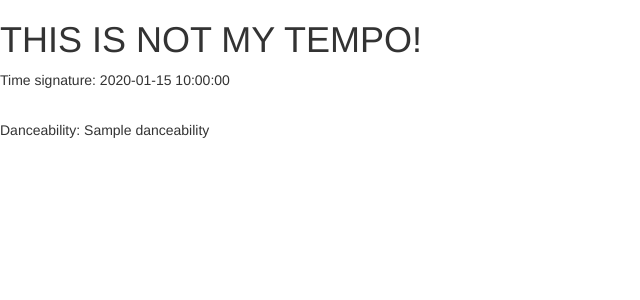
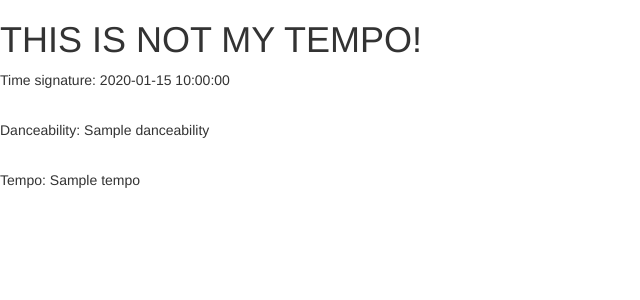
Before and after one commit to vzalberto/notmytempo, a Flask app: template templates/track.html in a window 1280 px wide. Shown: the top 300 px of the page, without its empty margins (0-640 px from the left). Run offline with Flask 2, Linux system fonts and the light colour scheme; the template is opened without the code that fills it: most values are stand-ins (such as "Sample title", 1, 10 or a date in 2020); some libraries are stand-ins or nearby versions.

Commit message:
added tempo

```diff
--- a/templates/layout.html
+++ b/templates/layout.html
@@ -2,6 +2,7 @@
 <html>
 <head>
   <meta charset="utf-8" />
+  <meta name="viewport" content="width=device-width, initial-scale=1" />
   <link rel="stylesheet" href="{{ url_for('static', filename='bootstrap-3.3.7-dist/css/bootstrap.css') }}">
   <title>NOT MY TEMPO</title>
 </head>
--- a/templates/track.html
+++ b/templates/track.html
@@ -10,5 +10,10 @@
   <p>
     Danceability: {{ track[0].danceability }}
   </p>
+
+  <br>
+  <p>
+    Tempo: {{ track[0].tempo }}
+  </p>
 </body>
 {% endblock %}
```
